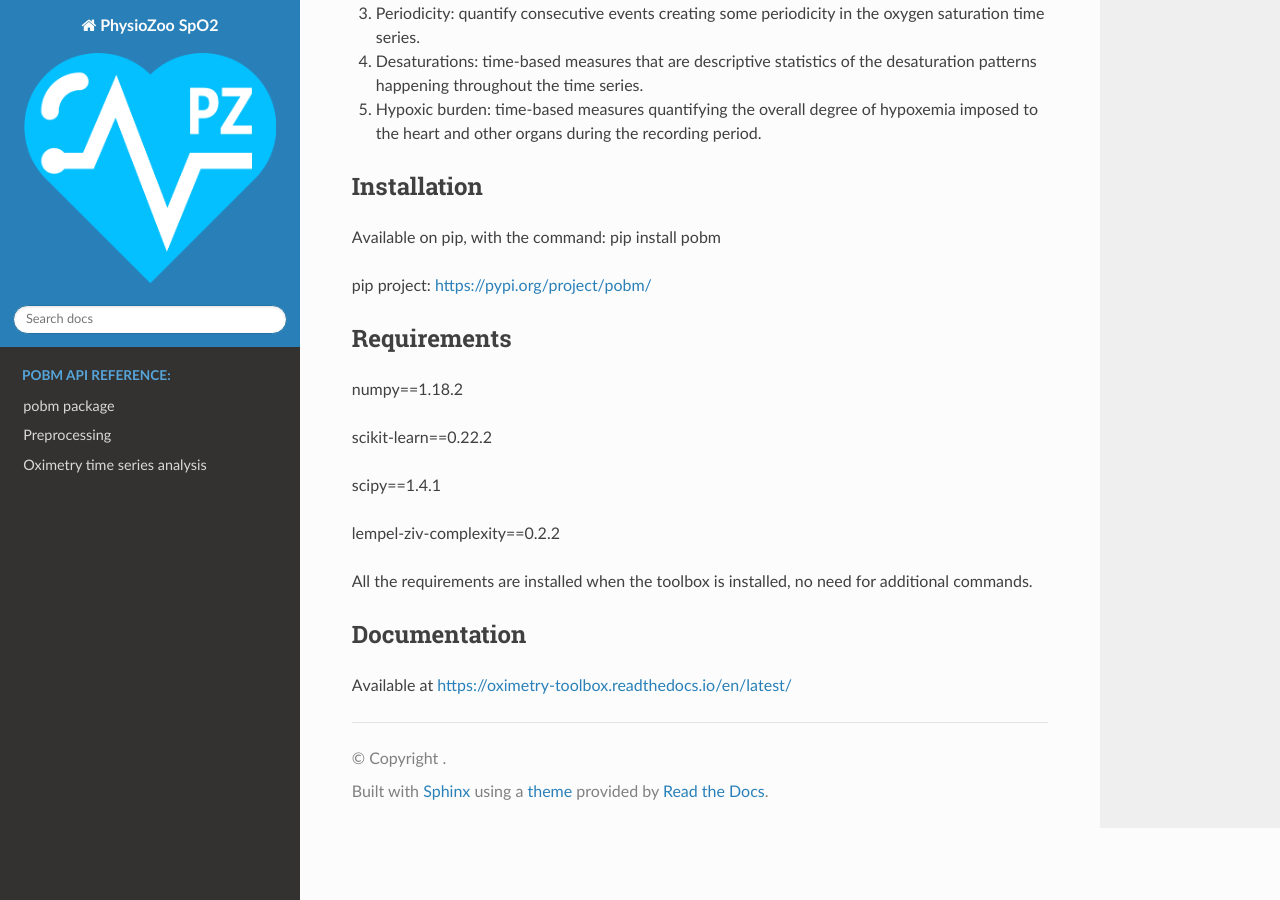
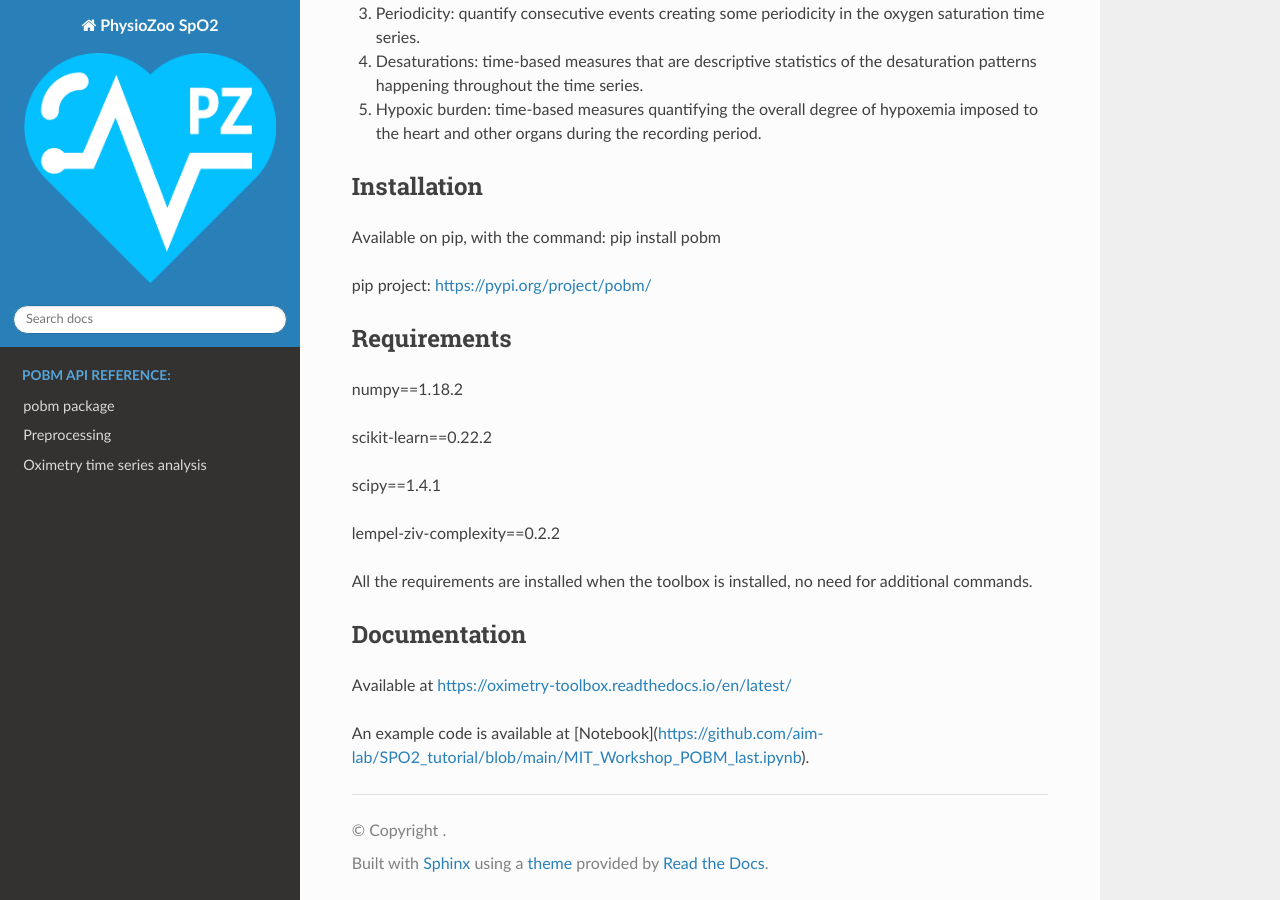
Before and after one commit to aim-lab/Oximetry_Toolbox, a Sphinx documentation site: the page built from docs/README.rst, in a window 1280 px wide and 900 px high, scrolled down 1017 px. Built offline with Sphinx 7.4.7 and the Read the Docs theme 2.0.0, drawn with Linux system fonts in a browser that asks for light colours.

Commit message:
Update README.rst

```diff
--- a/docs/README.rst
+++ b/docs/README.rst
@@ -52,3 +52,5 @@ Documentation
 ------------------------
 
 Available at https://oximetry-toolbox.readthedocs.io/en/latest/
+
+An example code is available at [Notebook](https://github.com/aim-lab/SPO2_tutorial/blob/main/MIT_Workshop_POBM_last.ipynb).
```
